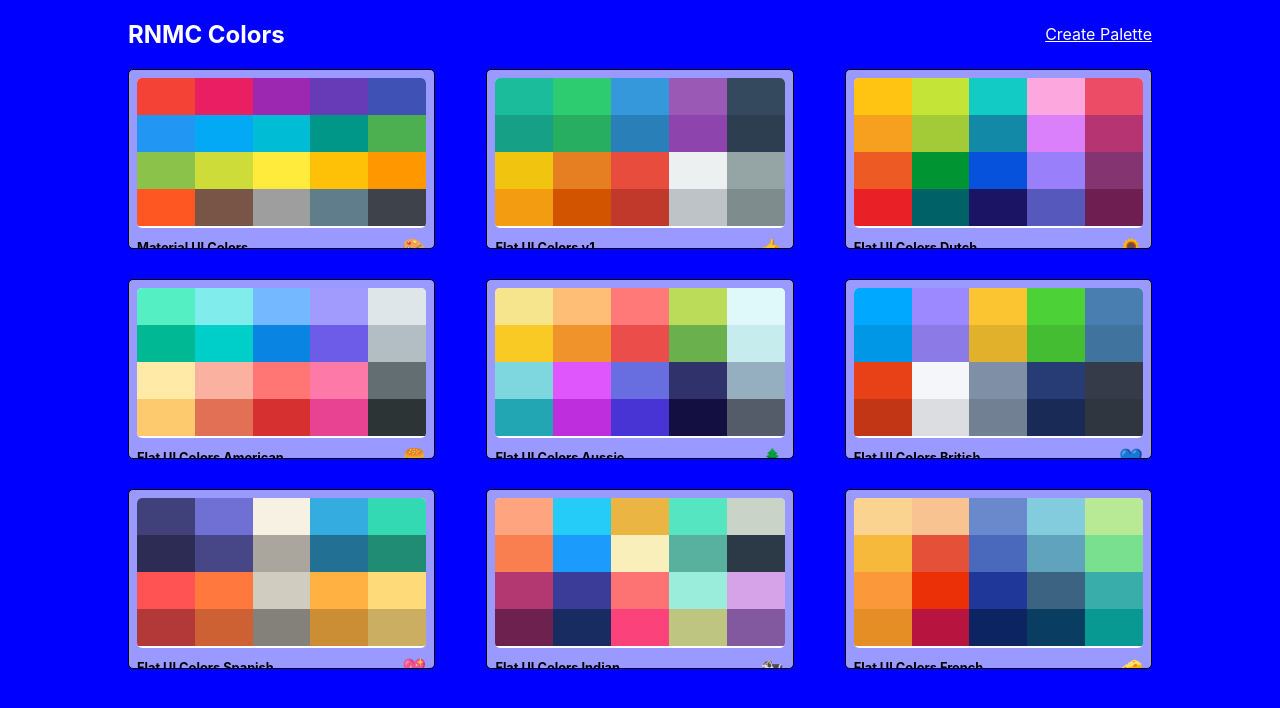
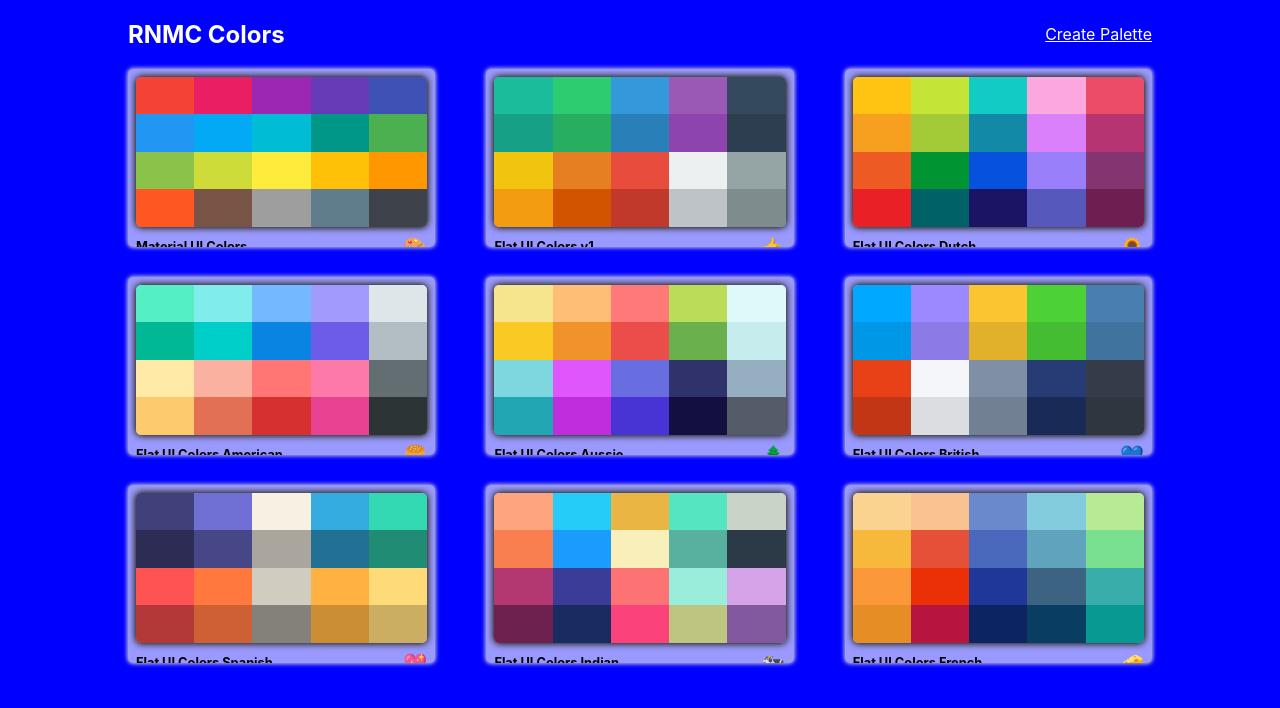
Before and after one commit to RenzoMurinaCadierno/React-RNMCColors, a React (Create React App) app: page / in a window 1280 px wide. Shown: the top 708 px of the page. Built offline with nearby package versions, Linux system fonts and the light colour scheme.

Commit message:
Drag and Drop functionality

```diff
--- a/package.json
+++ b/package.json
@@ -17,7 +17,8 @@
     "react-dom": "^16.13.1",
     "react-material-ui-form-validator": "^2.0.10",
     "react-router-dom": "^5.1.2",
-    "react-scripts": "3.4.1"
+    "react-scripts": "3.4.1",
+    "react-sortable-hoc": "^1.11.0"
   },
   "scripts": {
     "start": "react-scripts start",
--- a/src/components/ColorBox/ColorBox.styles.js
+++ b/src/components/ColorBox/ColorBox.styles.js
@@ -12,7 +12,7 @@ export default {
     display: 'inline-block',
     position: 'relative',
     cursor: 'pointer',
-    marginBottom: '-4.5px',
+    marginBottom: '-6px',
     "&:hover button": {
       opacity: 1,
       transition: '0.5s',
--- a/src/components/DraggableColorBox/DraggableColorBox.js
+++ b/src/components/DraggableColorBox/DraggableColorBox.js
@@ -1,9 +1,10 @@
 import React from 'react'
 import { withStyles } from '@material-ui/styles'
 import DeleteOutlinedIcon from '@material-ui/icons/DeleteOutlined';
+import { SortableElement } from 'react-sortable-hoc'
 import styles from './DraggableColorBox.styles'
 
-function DraggableColorBox(props) {
+const DraggableColorBox = SortableElement(props => {
 
   const { classes, name, color, handleClick } = props
 
@@ -23,6 +24,6 @@ function DraggableColorBox(props) {
       </div>
     </div>
   )
-}
+})
 
 export default withStyles(styles)(DraggableColorBox)
--- a/src/components/DraggableColorBox/DraggableColorBox.styles.js
+++ b/src/components/DraggableColorBox/DraggableColorBox.styles.js
@@ -6,7 +6,7 @@ export default {
     display: 'inline-block',
     position: 'relative',
     cursor: 'pointer',
-    marginBottom: '-4.5px',
+    marginBottom: '-5px',
     "&:hover svg": {
       color: 'white',
       transform: 'scale(1.3)'
--- /dev/null
+++ b/src/components/DraggableColorList/DraggableColorList.js
@@ -0,0 +1,16 @@
+import React from 'react'
+import { SortableContainer } from 'react-sortable-hoc';
+import DraggableColorBox from '../DraggableColorBox/DraggableColorBox'
+
+const DraggableColorList = SortableContainer(({ colors, removeColor }) =>
+  <div style={{ height: '100%' }}>
+    {colors.map((c, i) =>
+      <DraggableColorBox
+        key={c.name} color={c.color} name={c.name}
+        index={i} handleClick={() => removeColor(c.name)}
+      />
+    )}
+  </div>
+)
+
+export default DraggableColorList
--- a/src/components/MiniPalette/MiniPalette.styles.js
+++ b/src/components/MiniPalette/MiniPalette.styles.js
@@ -1,21 +1,25 @@
 export default {
   root: {
     backgroundColor: 'rgba(255, 255, 255, 0.6)',
-    border: '1px solid black',
+    // border: '1px solid black',
     borderRadius: '5px',
     padding: '0.5rem',
     position: 'relative',
     overflow: 'hidden',
+    boxShadow: '0 0 3px grey, 0 0 5px white',
     "& :hover": {
       cursor: 'pointer'
     }
   },
   colors: {
-    backgroundColor: 'white',
+    backgroundColor: 'transparent',
     height: '150px',
     width: '100%',
     borderRadius: '5px',
-    overflow: 'hidden'
+    overflow: 'hidden',
+    boxShadow: '0 0 7px black, 0 0 8px grey',
+    display: 'flex',
+    flexWrap: 'wrap'
   },
   title: {
     display: 'flex',
@@ -25,7 +29,7 @@ export default {
     color: 'black',
     paddingTop: '0.5rem',
     fontSize: '0.8rem',
-    position: 'relative'
+    position: 'relative',
   },
   emoji: {
     marginLeft: '0.5rem',
@@ -34,9 +38,9 @@ export default {
   miniColor: {
     height: '25%',
     width: '20%',
-    display: 'inline-block',
-    margin: '0 auto',
-    position: 'relative',
-    marginBottom: '-4.5px'
+    // display: 'inline-block',
+    // margin: '0 auto',
+    // position: 'relative',
+    // marginBottom: '-5px'
   }
 }
--- a/src/containers/NewPaletteForm/NewPaletteForm.js
+++ b/src/containers/NewPaletteForm/NewPaletteForm.js
@@ -13,7 +13,8 @@ import MenuIcon from '@material-ui/icons/Menu';
 import ChevronLeftIcon from '@material-ui/icons/ChevronLeft';
 import { ValidatorForm, TextValidator } from 'react-material-ui-form-validator';
 import { ChromePicker } from 'react-color'
-import DraggableColorBox from '../../components/DraggableColorBox/DraggableColorBox'
+import DraggableColorList from '../../components/DraggableColorList/DraggableColorList'
+import { arrayMove } from 'react-sortable-hoc'
 
 const drawerWidth = 400;
 
@@ -124,6 +125,12 @@ class NewPaletteForm extends Component {
       colors: this.state.colors.filter(c => c.name !== colorName)
     })
   }
+
+    onSortEnd = ({ oldIndex, newIndex }) => {
+      this.setState(({colors}) => ({
+        colors: arrayMove(colors, oldIndex, newIndex),
+      }));
+    };
 
   handleSubmit = () => {
     const newName = this.state.newPaletteName
@@ -246,12 +253,11 @@ class NewPaletteForm extends Component {
           })}
         >
           <div className={classes.drawerHeader} />
-          {this.state.colors.map(c =>
-            <DraggableColorBox
-              key={c.name} color={c.color} name={c.name}
-              handleClick={() => this.removeColor(c.name)}
-            />
-          )}
+          <DraggableColorList
+            colors={this.state.colors}
+            removeColor={this.removeColor}
+            axis='xy' onSortEnd={this.onSortEnd}
+          />
         </main>
       </div>
     );
--- a/src/containers/SingleColorPalette/SingleColorPalette.js
+++ b/src/containers/SingleColorPalette/SingleColorPalette.js
@@ -4,47 +4,7 @@ import { withStyles } from '@material-ui/styles'
 import ColorBox from '../../components/ColorBox/ColorBox'
 import Navbar from '../../components/Navbar/Navbar'
 import PaletteFooter from '../../components/PaletteFooter/PaletteFooter'
-
-const styles = {
-  Palette: {
-    height: '97vh',
-    display: 'flex',
-    flexDirection: 'column'
-  },
-  Colors: {
-    height: '90%'
-  },
-  GoBack: {
-    width: '20%',
-    height: '50%',
-    margin: '0 auto',
-    display: 'inline-block',
-    position: 'relative',
-    cursor: 'pointer',
-    marginBottom: '-4.5px',
-    opacity: 1,
-    backgroundColor: 'black',
-    "& a": {
-      width: '100px',
-      height: '30px',
-      position: 'absolute',
-      display: 'inline-block',
-      top: '50%',
-      left: '50%',
-      marginLeft: '-50px',
-      marginTop: '-15px',
-      textAlign: 'center',
-      outline: 'none',
-      background: 'rgba(255, 255, 255, 0.3)',
-      fontSize: '1rem',
-      lineHeight: '30px',
-      textTransform: 'uppercase',
-      textDecoration: 'none',
-      border: 'none',
-      color: 'white',
-    }
-  }
-}
+import styles from './SingleColorPalette.styles'
 
 class SingleColorPalette extends Component {
 
--- /dev/null
+++ b/src/containers/SingleColorPalette/SingleColorPalette.styles.js
@@ -0,0 +1,40 @@
+export default {
+  Palette: {
+    height: '97vh',
+    display: 'flex',
+    flexDirection: 'column'
+  },
+  Colors: {
+    height: '90%'
+  },
+  GoBack: {
+    width: '20%',
+    height: '50%',
+    margin: '0 auto',
+    display: 'inline-block',
+    position: 'relative',
+    cursor: 'pointer',
+    marginBottom: '-4.5px',
+    opacity: 1,
+    backgroundColor: 'black',
+    "& a": {
+      width: '100px',
+      height: '30px',
+      position: 'absolute',
+      display: 'inline-block',
+      top: '50%',
+      left: '50%',
+      marginLeft: '-50px',
+      marginTop: '-15px',
+      textAlign: 'center',
+      outline: 'none',
+      background: 'rgba(255, 255, 255, 0.3)',
+      fontSize: '1rem',
+      lineHeight: '30px',
+      textTransform: 'uppercase',
+      textDecoration: 'none',
+      border: 'none',
+      color: 'white',
+    }
+  }
+}
```
Also changed, not shown: 1 other file (tests, documents, lock files or other folders).
